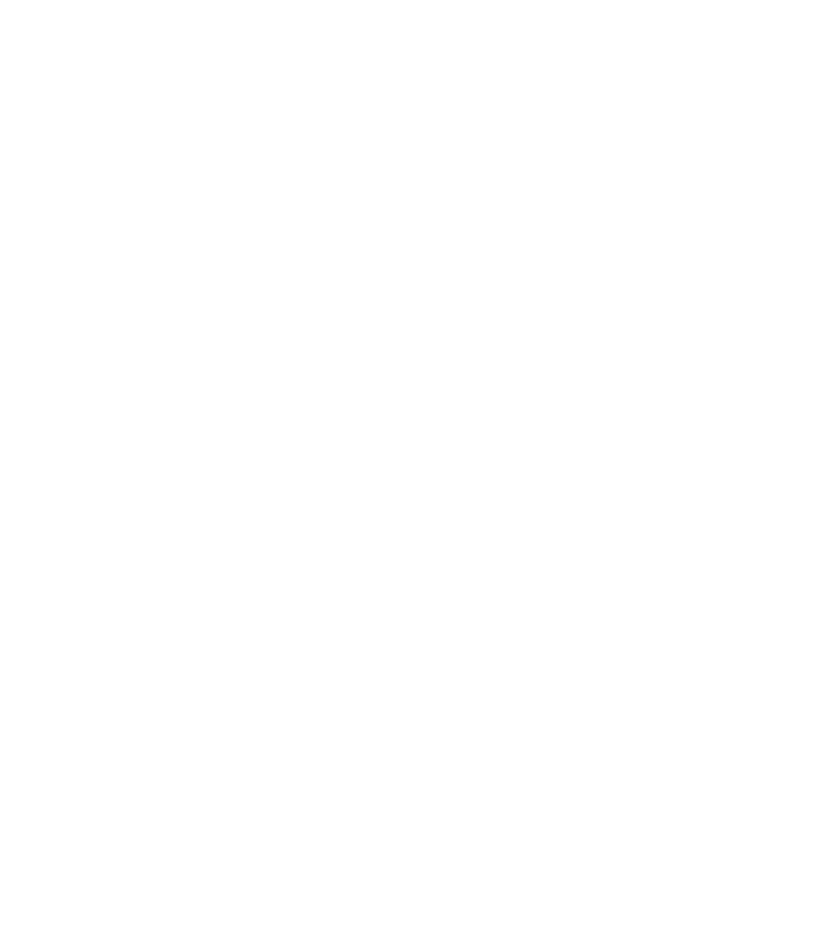
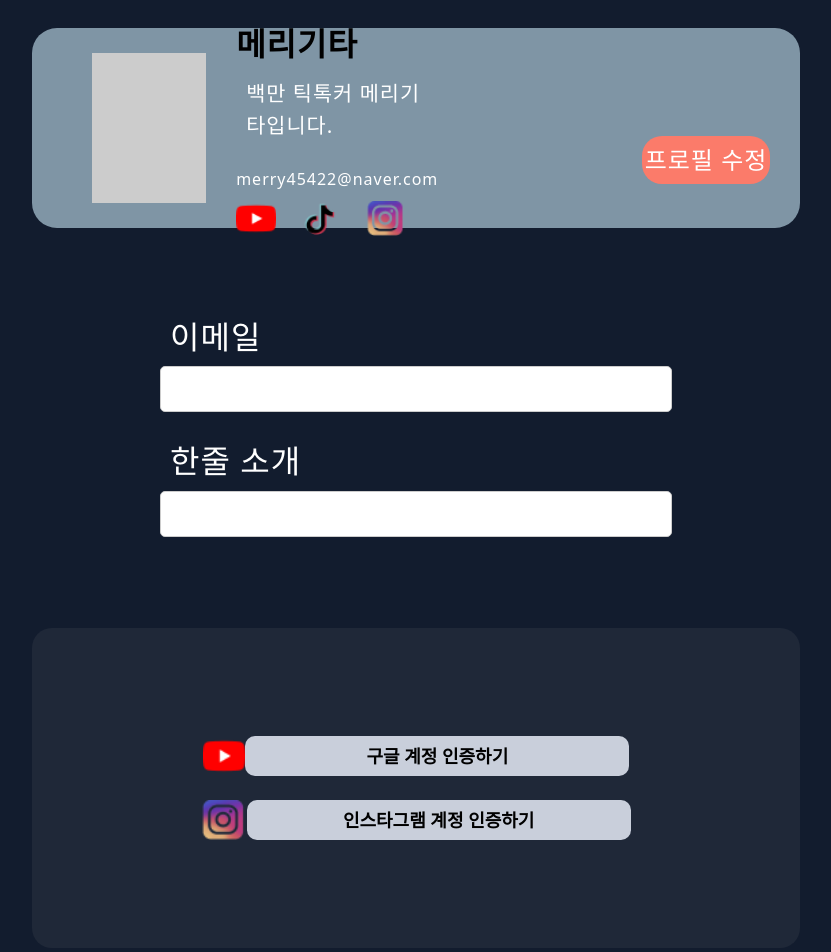
Before and after one commit to 5622lsk/CC, a React (Create React App) app: page /editprofile in a window 1280 px wide. Before the commit this address had no page. Shown: the part 440-1392 px from the top of the page, without its empty margins (224-1055 px from the left). Before the commit the page ends 800 px from the top, so only its background shows below. Built offline with nearby package versions, Linux system fonts and the light colour scheme; no server answers.

Commit message:
프로필수정페이지

```diff
--- a/src/App.js
+++ b/src/App.js
@@ -8,6 +8,7 @@
 import CreatorDetail from "./Pages/CreatorDetail";
 import EditPr from "./Pages/EditPr";
 import ProfilePage from "./Pages/ProfilePage";
+import EditProfile from "./Pages/EditProfile";
 
 
 function App() {
@@ -19,7 +20,7 @@
         <Route path="/login" element={<Login/>}/>
         <Route path="/signup" element={<Signup/>}/>
         <Route path="/profile" element={<ProfilePage/>} />
-
+        <Route path="/editprofile" element={<EditProfile/>} />
 
 
         <Route path="/pr" element={<Creators/>}/>
--- a/src/Components/Profile.jsx
+++ b/src/Components/Profile.jsx
@@ -1,13 +1,109 @@
-import React from 'react'
+import React from 'react';
+import styled from 'styled-components';
+import { Link } from 'react-router-dom';
 
 export default function Profile() {
+  const Sns = styled.div`
+    margin-top: 10px;
+    display: flex;
+
+    li {
+      margin-right: 20px;
+    }
+
+    img {
+      width: 40px;
+      height: 35px;
+      margin-right: 5px;
+    }
+
+    span {
+      font-weight: 600;
+      color: #fff;
+    }
+  `;
+
+  const Button = styled.button`
+    min-width: 10vw;
+    min-height: 6vh;
+    border-radius: 20px;
+    color: #fff;
+    text-align: center;
+    align-items: center;
+    font-size: 1.5rem;
+    background-color: #fb7b6a;
+    border: none;
+    margin-left:15vw;
+    margin-top: 8vh;
+
+    &:hover {
+      background-color: #e36757;
+    }
+    @media (max-width: 768px) {
+      font-size: 1rem;
+    }
+  `;
+
+  const ProfileBox = styled.div`
+    background-color: #7f95a5;
+    align-items: center;
+    max-width: 60vw;
+    height: 25vh;
+    border-radius: 25px;
+    margin: 0 auto;
+    display: flex;
+    padding: 30px;
+    margin-bottom:40vh;
+    margin-top:10vh;
+  `;
+
+  const ProfileImg = styled.div`
+    width: 150px;
+    height: 150px;
+    background-color: #ccc;
+    margin: 30px;
+  `;
+
+  const ProfileDetail = styled.div`
+    display: flex;
+    flex-direction: column;
+
+    p {
+      font-size:1.3rem;
+    }
+    @media (max-width: 800px) {
+      font-size: 0.7rem;
+    }
+
+  `;
+
   return (
-    <>
-      <div className='profile__box'>
-        <div className='profile_img'></div>
-        <div className='profile-name'> </div>
-
-      </div>
-    </>
-  )
+    <div>
+      <ProfileBox>
+        <ProfileImg />
+        <ProfileDetail>
+          <div style={{ color: 'black', fontSize: '2rem', fontWeight: '600' }}>메리기타</div>
+          <p>백만 틱톡커 메리기타입니다.</p>
+          <span>merry45422@naver.com</span>
+          <Sns>
+            <li>
+              <img src={process.env.PUBLIC_URL + '/images/youtube.png'} alt="유튜브" />
+              {/* <span>1천</span> */}
+            </li>
+            <li>
+              <img src={process.env.PUBLIC_URL + '/images/tictok.png'} alt="틱톡" />
+              {/* <span>2만</span> */}
+            </li>
+            <li>
+              <img src={process.env.PUBLIC_URL + '/images/insta.png'} alt="인스타" />
+              {/* <span>3만</span> */}
+            </li>
+          </Sns>
+        </ProfileDetail>
+        <Button>
+          <Link to='/editprofile' style={{ color: '#fff' }}>프로필 수정</Link>
+        </Button>
+      </ProfileBox>
+    </div>
+  );
 }
--- a/src/Pages/EditPr.jsx
+++ b/src/Pages/EditPr.jsx
@@ -1,11 +1,11 @@
 /*eslint-disable*/
 
 import React, { useState } from "react";
-import { useParams, useNavigate } from "react-router-dom"; // useParams 추가
+import { useParams, useNavigate } from "react-router-dom";
 import Header from "../Components/Header";
 import Footer from "../Components/Footer";
 import styled from "styled-components";
-import { dummy } from "../PrDummy"; // dummy 추가
+import { dummy } from "../PrDummy";
 
 const EditProfileContainer = styled.div`
   background-color: #121c2e;
--- /dev/null
+++ b/src/Pages/EditProfile.jsx
@@ -0,0 +1,176 @@
+import React, { useEffect, useState } from 'react';
+import styled from 'styled-components';
+import Profile from '../Components/Profile';
+import Footer from '../Components/Footer';
+import Header from '../Components/Header';
+import InstagramVerif from '../Components/InstagramVerif';
+import YoutubeVerif from '../Components/YoutubeVerif';
+import { Link } from 'react-router-dom';
+import { updateProfile } from '../profileService';
+import { fetchProfile } from '../profileService';
+
+const EditProfileContainer = styled.div`
+  background-color: #121c2e;
+  color: #fff;
+  padding: 20px;
+
+  h3 {
+    color: #fff;
+    margin-left: 10vw;
+    font-weight: 700;
+    margin-top: 4vh;
+    font-size: 40px;
+  }
+
+  .intro {
+    width: 60vw;
+    height: 40vh;
+    margin: 0 auto;
+    margin-top: -30vh;
+  }
+
+  h2 {
+    padding: 10px;
+    margin: 0 auto;
+    color: #fff;
+  }
+
+  p {
+    padding: 10px;
+  }
+`;
+
+const Button = styled.button`
+  width: 12vw;
+  height: 7vh;
+  border-radius: 25px;
+  color: #fff;
+  text-align: center;
+  align-items: center;
+  font-size: 2rem;
+  margin: 7vh 0 0 80vw;
+  background-color: #fb7b6a;
+  border: none;
+
+  &:hover {
+    background-color: #e36757;
+  }
+`;
+
+const IntroBox = styled.div`
+  width: 40vw;
+  height: 40vh;
+  margin: 0 auto;
+  margin-top: -30vh;
+`;
+
+const Input = styled.input`
+  width: 100%;
+  margin-bottom: 20px;
+  padding: 10px;
+  border: 1px solid #ccc;
+  border-radius: 5px;
+`;
+const Form = styled.form`
+  flex-direction: column;
+  align-items: center;
+`;
+
+const VerifyBox = styled.div`
+  width: 60vw;
+  height: 40vh;
+  background-color: #1f2838;
+  margin: 0 auto;
+  align-items: center;
+  border-radius: 20px;
+
+  display: flex;
+  justify-content: center;
+  align-items: center;
+`;
+
+const VerifyButtonBox = styled.div`
+  display: flex;
+  flex-direction: column;
+  align-items: center;
+`;
+
+
+
+export default function EditProfile() {
+  const [profile, setProfile] = useState({
+    email: '',
+    introduction: '',
+    // ... (프로필 정보에 따라 필요한 속성 추가)
+  });
+
+  useEffect(() => {
+    // 페이지가 로드될 때 프로필 정보를 가져와서 상태에 설정
+    const fetchData = async () => {
+      try {
+        const fetchedProfile = await fetchProfile();
+        setProfile(fetchedProfile);
+      } catch (error) {
+        // 에러 처리
+      }
+    };
+
+    fetchData();
+  }, []);
+
+  const handleInputChange = (e) => {
+    // 폼 입력이 변경될 때 호출되는 함수
+    const { name, value } = e.target;
+    setProfile((prevProfile) => ({
+      ...prevProfile,
+      [name]: value,
+    }));
+  };
+
+  const handleUpdateProfile = async () => {
+    try {
+      // 프로필 수정 요청 보내기
+      const updatedData = await updateProfile(profile);
+      console.log('Profile updated successfully:', updatedData);
+    } catch (error) {
+      console.error('Error updating profile:', error);
+    }
+  };
+
+  return (
+    <EditProfileContainer>
+      <Header />
+      <h3>프로필 수정</h3>
+      <Profile />
+      <Form onSubmit={handleUpdateProfile}>
+        <IntroBox>
+          <h2>이메일</h2>
+          <Input
+            type="email"
+            name="email"
+            value={profile.email}
+            onChange={handleInputChange}
+          />
+          <h2>한줄 소개</h2>
+          <Input
+            type="text"
+            name="introduction"
+            value={profile.introduction}
+            onChange={handleInputChange}
+          />
+        </IntroBox>
+        <VerifyBox>
+          <VerifyButtonBox>
+            <YoutubeVerif />
+            <br />
+            <InstagramVerif />
+          </VerifyButtonBox>
+        </VerifyBox>
+        <Button type="submit">
+          <Link to='/profile' style={{ color: '#fff' }}>확인</Link>
+        </Button>
+      </Form>
+      <Footer />
+    </EditProfileContainer>
+  );
+}
--- a/src/Pages/ProfilePage.jsx
+++ b/src/Pages/ProfilePage.jsx
@@ -2,14 +2,30 @@
 import Header from '../Components/Header'
 import Footer from '../Components/Footer'
 import Profile from '../Components/Profile'
+import styled from "styled-components";
 
 export default function ProfilePage() {
+
+  const EditProfileContainer = styled.div`
+  background-color: #121c2e;
+  color: #fff;
+  padding: 20px;
+
+  h3 {
+    color: #fff;
+    margin-left: 10vw;
+    font-weight: 700;
+    margin-top: 4vh;
+    font-size: 40px;
+  }
+`;
+
   return (
-    <div>
+    <EditProfileContainer>
     <Header />
+    <h3>My 프로필</h3>
     <Profile />
     <Footer />
-
-    </div>
+    </EditProfileContainer>
   )
 }
--- /dev/null
+++ b/src/profileService.js
@@ -0,0 +1,32 @@
+const fetchProfile = async () => {
+    try {
+      const response = await fetch('/api/profile'); // 실제 서버 엔드포인트에 맞게 수정
+      const profileData = await response.json();
+      return profileData;
+    } catch (error) {
+      console.error('Error fetching profile:', error);
+      throw error;
+    }
+  };
+
+  export { fetchProfile };
+
+  const updateProfile = async (updatedProfile) => {
+    try {
+      const response = await fetch('/api/update-profile', {
+        method: 'PUT', // 또는 다른 HTTP 메서드
+        headers: {
+          'Content-Type': 'application/json',
+        },
+        body: JSON.stringify(updatedProfile),
+      });
+
+      const updatedData = await response.json();
+      return updatedData;
+    } catch (error) {
+      console.error('Error updating profile:', error);
+      throw error;
+    }
+  };
+
+  export { updateProfile };
```
